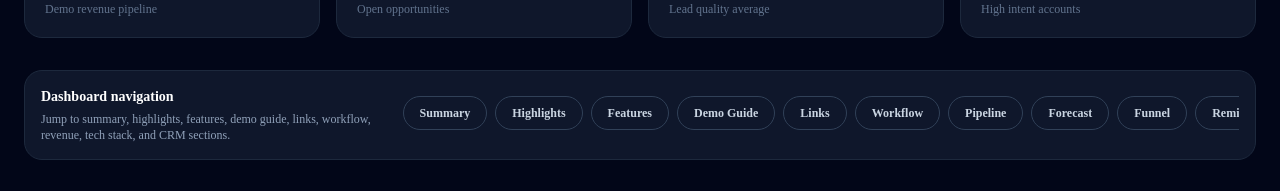
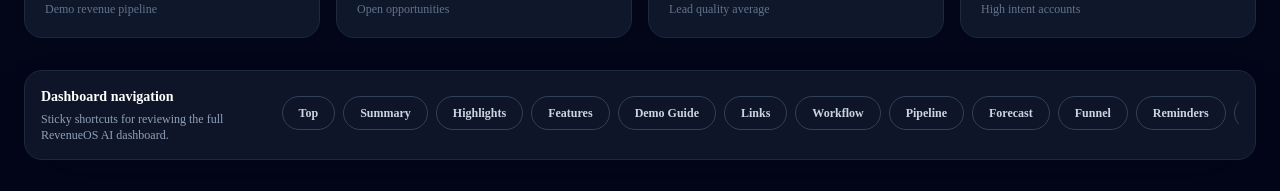
Before and after one commit to Asad97531/revenueos-ai, a Next.js app: page /dashboard in a window 1280 px wide. Shown: the part 288-479 px from the top of the page. Built offline with nearby package versions, Linux system fonts and the light colour scheme.

Commit message:
Make dashboard navigation sticky

```diff
--- a/app/dashboard/page.tsx
+++ b/app/dashboard/page.tsx
@@ -4,7 +4,7 @@ import { DashboardSections } from "@/components/dashboard/DashboardSections";
 export default function DashboardPage() {
   return (
     <main className="min-h-screen bg-slate-950 px-6 py-8 text-white">
-      <div className="mx-auto max-w-7xl">
+      <div id="top" className="mx-auto max-w-7xl">
         <DashboardHeader />
 
         <DashboardSections />
--- a/components/dashboard/DashboardNav.tsx
+++ b/components/dashboard/DashboardNav.tsx
@@ -1,4 +1,8 @@
 const navItems = [
+  {
+    label: "Top",
+    href: "#top",
+  },
   {
     label: "Summary",
     href: "#summary",
@@ -59,7 +63,7 @@ const navItems = [
 
 export function DashboardNav() {
   return (
-    <section className="rounded-2xl border border-slate-800 bg-slate-900 p-4">
+    <section className="sticky top-4 z-20 rounded-2xl border border-slate-800 bg-slate-900/95 p-4 shadow-2xl shadow-slate-950/40 backdrop-blur">
       <div className="flex flex-col gap-3 lg:flex-row lg:items-center lg:justify-between">
         <div>
           <p className="text-sm font-semibold text-white">
@@ -67,8 +71,7 @@ export function DashboardNav() {
           </p>
 
           <p className="mt-1 text-xs text-slate-400">
-            Jump to summary, highlights, features, demo guide, links, workflow,
-            revenue, tech stack, and CRM sections.
+            Sticky shortcuts for reviewing the full RevenueOS AI dashboard.
           </p>
         </div>
 
```
